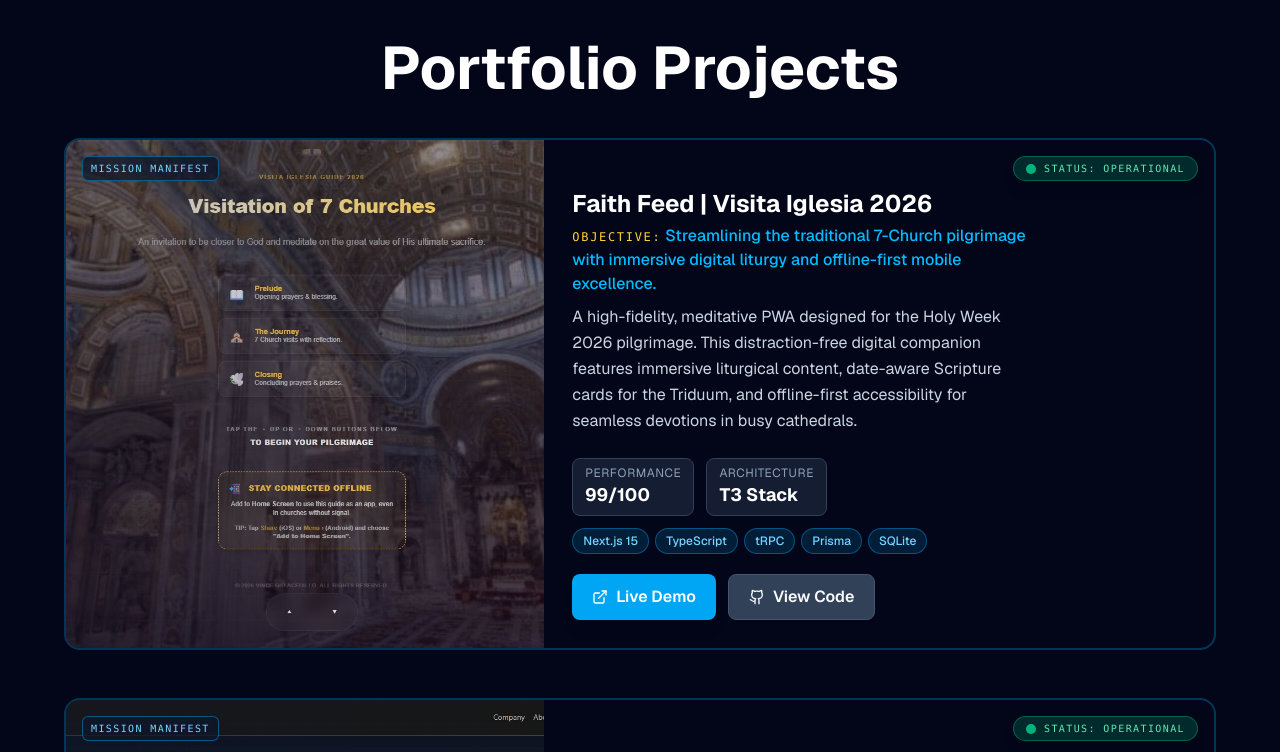
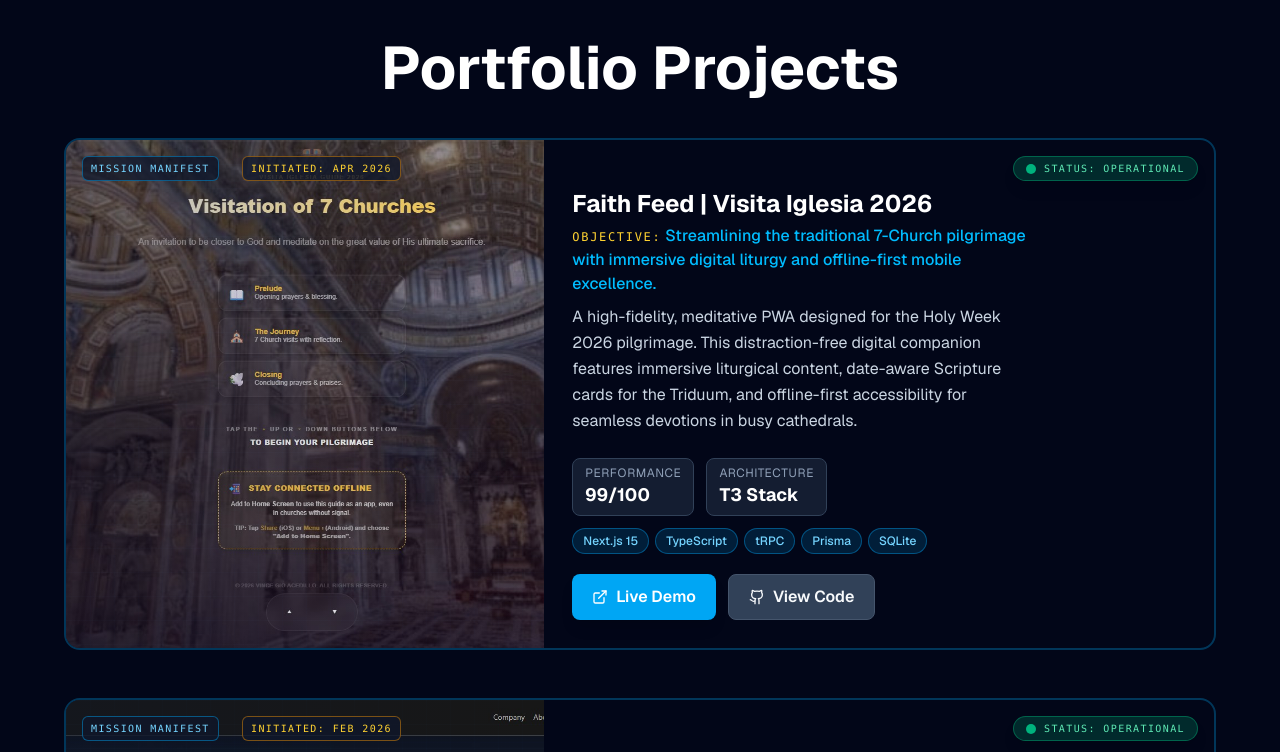
Before and after one commit to binsacedillo/portfolio-v2, a Next.js app: page / in a window 1280 px wide. Shown: the part 2000-2752 px from the top of the page. Built offline with nearby package versions, Linux system fonts and the light colour scheme; no server answers.

Commit message:
feat: implement project start dates and curated specialization refactor [Audit Time: 2026-04-14 16:42:49]

```diff
--- a/src/components/landing/ScrollShowcase.tsx
+++ b/src/components/landing/ScrollShowcase.tsx
@@ -83,6 +83,12 @@ export function ScrollShowcase() {
                             <div className="absolute top-4 left-4 z-10 rounded-md border border-sky-500/45 bg-slate-900/75 px-2 py-1 font-mono text-[10px] uppercase tracking-[0.14em] text-sky-300">
                                 Mission Manifest
                             </div>
+
+                            {featuredProject.startDate && (
+                                <div className="absolute top-4 left-44 z-10 rounded-md border border-amber-500/45 bg-slate-900/75 px-2 py-1 font-mono text-[10px] uppercase tracking-[0.14em] text-amber-300">
+                                    Initiated: {featuredProject.startDate}
+                                </div>
+                            )}
 
                             <div className="absolute top-4 right-4 z-10 inline-flex items-center gap-2 rounded-full border border-emerald-500/40 bg-emerald-500/20 px-3 py-1 font-mono text-[10px] uppercase tracking-[0.14em] text-emerald-300 shadow-lg">
                                 <span className="h-2.5 w-2.5 rounded-full bg-emerald-400 opacity-80" />
@@ -296,6 +302,11 @@ export function ScrollShowcase() {
                                                             {project.status}
                                                         </span>
                                                     )}
+                                                    {project.startDate && (
+                                                        <span className="inline-block bg-slate-800 border border-slate-700 text-slate-400 text-[10px] font-mono px-2 py-1 rounded-md uppercase tracking-tight">
+                                                            Init: {project.startDate}
+                                                        </span>
+                                                    )}
                                                 </div>
 
                                                 <div className="flex items-center gap-3 mb-3">
--- a/src/data/projects.tsx
+++ b/src/data/projects.tsx
@@ -14,6 +14,7 @@ export type Project = {
     tags?: string[];
     image?: string;
     status?: string;
+    startDate?: string;
 };
 
 export const projects: Project[] = [
@@ -29,6 +30,7 @@ export const projects: Project[] = [
             { label: "Performance", value: "99/100" },
             { label: "Architecture", value: "T3 Stack" },
         ],
+        startDate: "Apr 2026",
         liveUrl: "https://faithfeed.vercel.app/",
         repoUrl: "https://github.com/binsacedillo/faithfeed-visita-iglesia",
         tags: [
@@ -56,6 +58,7 @@ export const projects: Project[] = [
             { label: "Performance", value: "98/100" },
             { label: "Tech Stack", value: "Full-Stack" },
         ],
+        startDate: "Feb 2026",
         liveUrl: "https://pilot-handbook.vercel.app/",
         repoUrl: "https://github.com/binsacedillo/pilot-handbook",
         tags: [
@@ -77,6 +80,7 @@ export const projects: Project[] = [
         icon: <Shield size={32} />,
         category: "Interactive UI",
         image: "/feuroster.jpg",
+        startDate: "Mar 2026",
         liveUrl: "https://feu-tamaraws-roster.vercel.app/",
         repoUrl: "https://github.com/binsacedillo/feu-tamaraws-roster",
         tags: [
@@ -108,6 +112,7 @@ export const projects: Project[] = [
             "Interoperability",
         ],
         image: "/fhirproject.jpg",
+        startDate: "Feb 2026",
         repoUrl: "https://github.com/yourusername/fhir_project",
         liveUrl: "https://fhir-project-zeta.vercel.app",
     },
@@ -129,24 +134,16 @@ export const projects: Project[] = [
             "Education Tech",
         ],
         image: "/japaneselangwebsite.jpg",
+        startDate: "Jul 2023",
         repoUrl: "https://github.com/binsacedillo/JapLanguageLearningWebsite",
     },
     {
-        title: "News Website",
-        description: "A responsive news platform featuring breaking news carousel, dynamic content loading, search functionality, and an intuitive footer design.",
-        icon: <Newspaper size={32} />,
-        category: "Frontend",
-        tags: ["React", "Carousel", "Search", "Responsive", "Frontend", "News"],
-        image: "/newswebsite.png",
-        repoUrl: "https://github.com/binsacedillo/newsWebsite",
-    },
-    {
-        title: "Idol Group Website",
-        description: "A multi-page responsive website showcasing styled-components architecture and React Router for seamless navigation across pages.",
-        icon: <Users size={32} />,
-        category: "Frontend",
-        tags: ["React", "Styled Components", "React Router", "Responsive", "Frontend", "Entertainment"],
-        image: "/idolwebsite.png",
-        repoUrl: "https://github.com/binsacedillo/IdolWebsite",
+        title: "MySQL Authentication Layer",
+        description: "A secure backend implementation for user authentication and relational database management. Features structured SQL schemas, password hashing, and session management.",
+        icon: <Shield size={32} />,
+        category: "Backend",
+        tags: ["MySQL", "Auth", "Backend", "SQL", "Security"],
+        startDate: "Sep 2023",
+        repoUrl: "https://github.com/binsacedillo/REACTMYSQL",
     },
 ];
```
